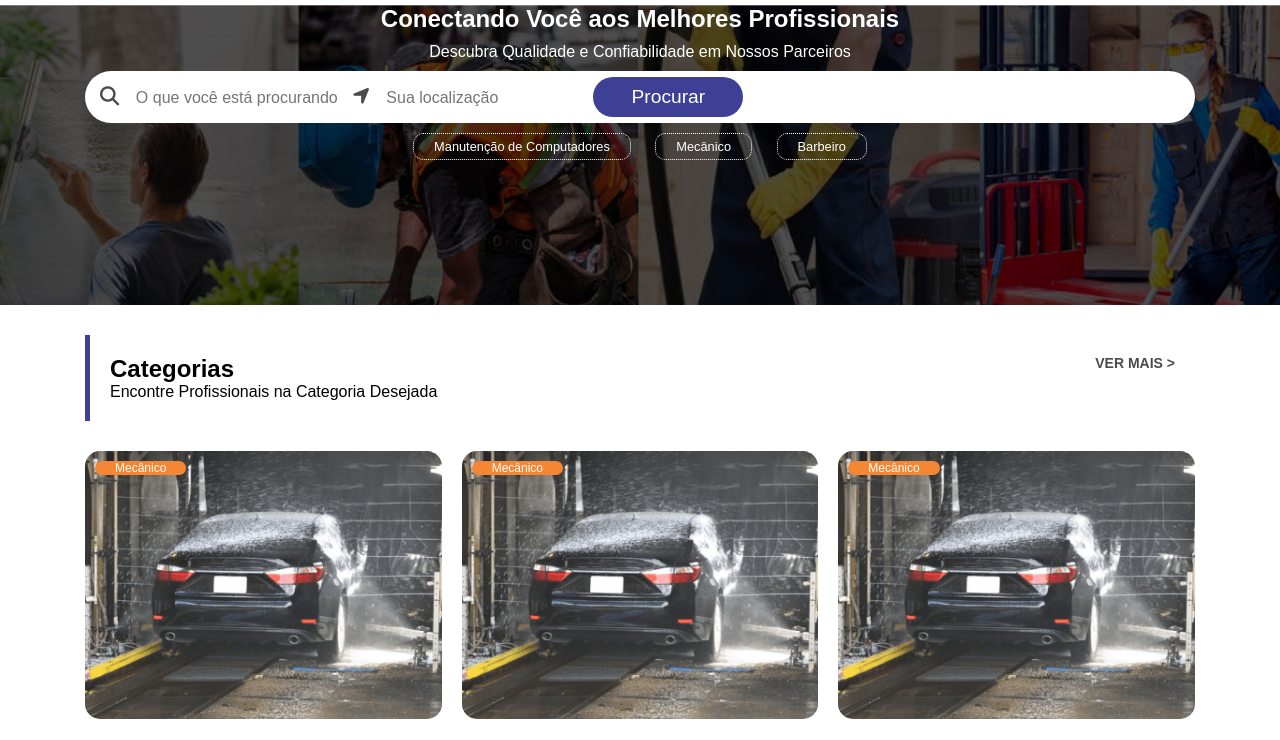
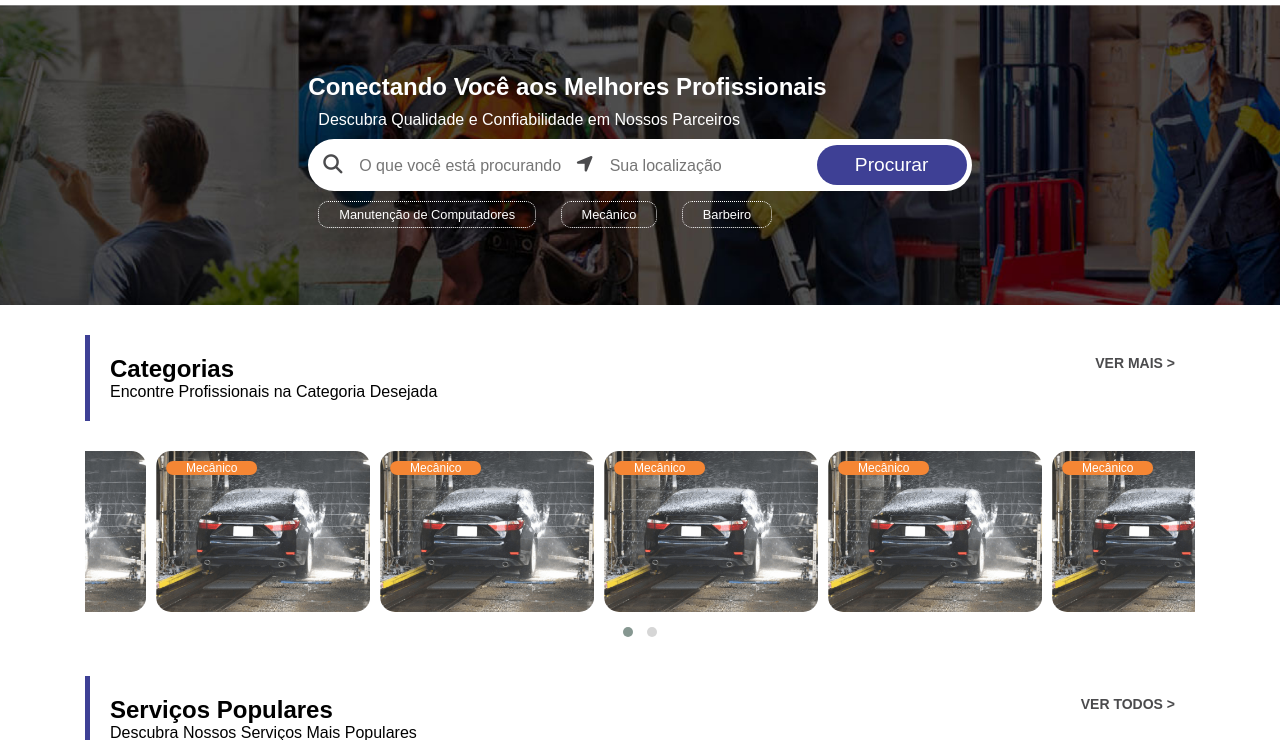
Before and after one commit to DiogoRG9/BookMeNow, a plain HTML site: page index.html in a window 1280 px wide. Shown: the part 60-800 px from the top of the page. Drawn offline with nearby package versions, Linux system fonts and the light colour scheme.

Commit message:
Implementação Do Carousel

```diff
--- a/css/main.css
+++ b/css/main.css
@@ -66,7 +66,7 @@ body {
     background-size: cover;
     height: 300px;
     color: #ffffff;
-    text-align: center;
+    display: flex;
 }
 
 #banner p {
@@ -151,7 +151,7 @@ body {
 
 }
 
-.lista-card-categorias span{
+.lista-card-categorias .item span{
     display: block;
     position: absolute;
     left: 10px;
--- /dev/null
+++ b/css/owl.theme.default.min.css
@@ -0,0 +1,6 @@
+/**
+ * Owl Carousel v2.3.4
+ * Copyright 2013-2018 David Deutsch
+ * Licensed under: SEE LICENSE IN https://github.com/OwlCarousel2/OwlCarousel2/blob/master/LICENSE
+ */
+.owl-theme .owl-dots,.owl-theme .owl-nav{text-align:center;-webkit-tap-highlight-color:transparent}.owl-theme .owl-nav{margin-top:10px}.owl-theme .owl-nav [class*=owl-]{color:#FFF;font-size:14px;margin:5px;padding:4px 7px;background:#D6D6D6;display:inline-block;cursor:pointer;border-radius:3px}.owl-theme .owl-nav [class*=owl-]:hover{background:#869791;color:#FFF;text-decoration:none}.owl-theme .owl-nav .disabled{opacity:.5;cursor:default}.owl-theme .owl-nav.disabled+.owl-dots{margin-top:10px}.owl-theme .owl-dots .owl-dot{display:inline-block;zoom:1}.owl-theme .owl-dots .owl-dot span{width:10px;height:10px;margin:5px 7px;background:#D6D6D6;display:block;-webkit-backface-visibility:visible;transition:opacity .2s ease;border-radius:30px}.owl-theme .owl-dots .owl-dot.active span,.owl-theme .owl-dots .owl-dot:hover span{background:#869791}
--- a/index.html
+++ b/index.html
@@ -11,6 +11,8 @@
     <link rel="stylesheet" href="https://cdnjs.cloudflare.com/ajax/libs/font-awesome/6.4.2/css/all.min.css"
         integrity="sha512-z3gLpd7yknf1YoNbCzqRKc4qyor8gaKU1qmn+CShxbuBusANI9QpRohGBreCFkKxLhei6S9CQXFEbbKuqLg0DA=="
         crossorigin="anonymous" referrerpolicy="no-referrer" />
+    <link rel="stylesheet" href="css/owl.carousel.min.css">
+    <link rel="stylesheet" href="css/owl.theme.default.min.css">
     <link rel="stylesheet" href="css/main.css">
 </head>
 
@@ -78,16 +80,28 @@
                 <p>Encontre Profissionais na Categoria Desejada</p>
             </div>
 
-            <div class="lista-card-categorias">
-                <div>
+            <div class="lista-card-categorias owl-carousel owl-theme">
+                <div class="item">
                     <img src="img/categoria-carro.jpg" alt="carro">
                     <span>Mecânico</span>
                 </div>
-                <div>
+                <div class="item">
                     <img src="img/categoria-carro.jpg" alt="carro">
                     <span>Mecânico</span>
                 </div>
-                <div>
+                <div class="item">
+                    <img src="img/categoria-carro.jpg" alt="carro">
+                    <span>Mecânico</span>
+                </div>
+                <div class="item">
+                    <img src="img/categoria-carro.jpg" alt="carro">
+                    <span>Mecânico</span>
+                </div>
+                <div class="item">
+                    <img src="img/categoria-carro.jpg" alt="carro">
+                    <span>Mecânico</span>
+                </div>
+                <div class="item">
                     <img src="img/categoria-carro.jpg" alt="carro">
                     <span>Mecânico</span>
                 </div>
@@ -448,6 +462,10 @@
             </p>
         </div>
     </footer>
+
+    <script src="https://code.jquery.com/jquery-3.7.1.min.js"
+        integrity="sha256-/JqT3SQfawRcv/BIHPThkBvs0OEvtFFmqPF/lYI/Cxo=" crossorigin="anonymous"></script>
+    <script src="js/owl.carousel.min.js"></script>
     <script src="js/main.js"></script>
 </body>
 
--- a/js/main.js
+++ b/js/main.js
@@ -4,3 +4,26 @@ const menu = document.getElementById('menu');
 botaoMenu.addEventListener('click', function(){
     menu.classList.toggle('menu-ativo')
 });
+
+// Script do slide
+
+$('.owl-carousel').owlCarousel({
+    loop:true,
+    margin:10,
+    nav:false,
+    autoplay: true,
+    autoplayTimeout:5000,
+    autoplayHoverPause:true,
+
+    responsive:{
+        0:{
+            items:1
+        },
+        600:{
+            items:3
+        },
+        1000:{
+            items:5
+        }
+    }
+})
```
Also changed, not shown: css/owl.carousel.min.css (added), img/ajax-loader.gif (added), img/owl.video.play.png (added), js/owl.carousel.min.js (added).
